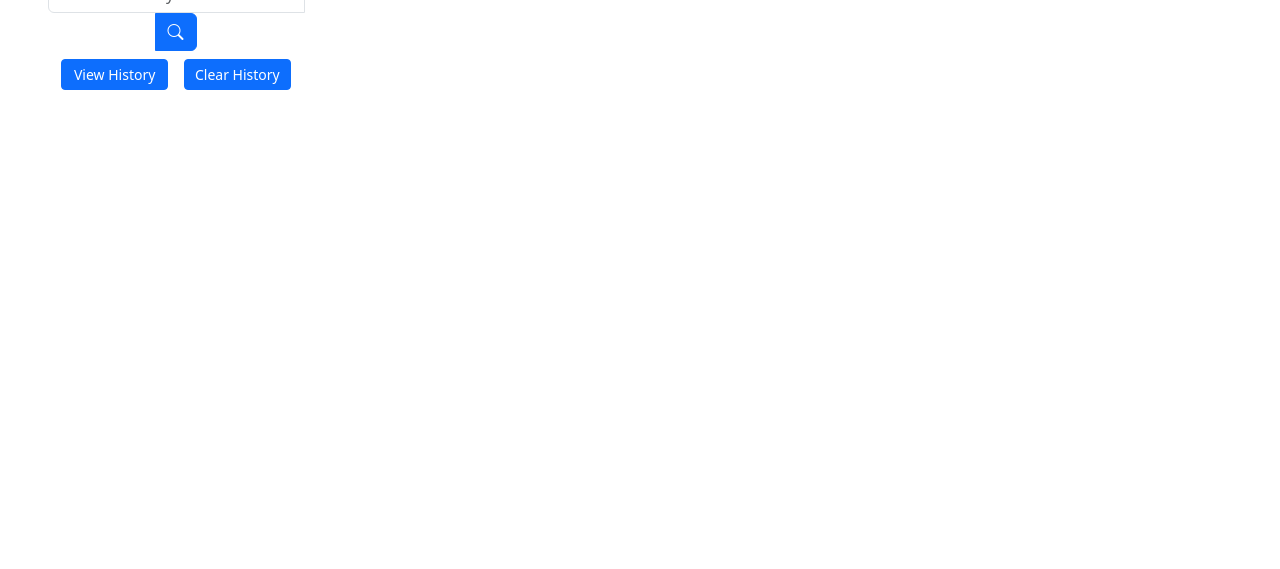
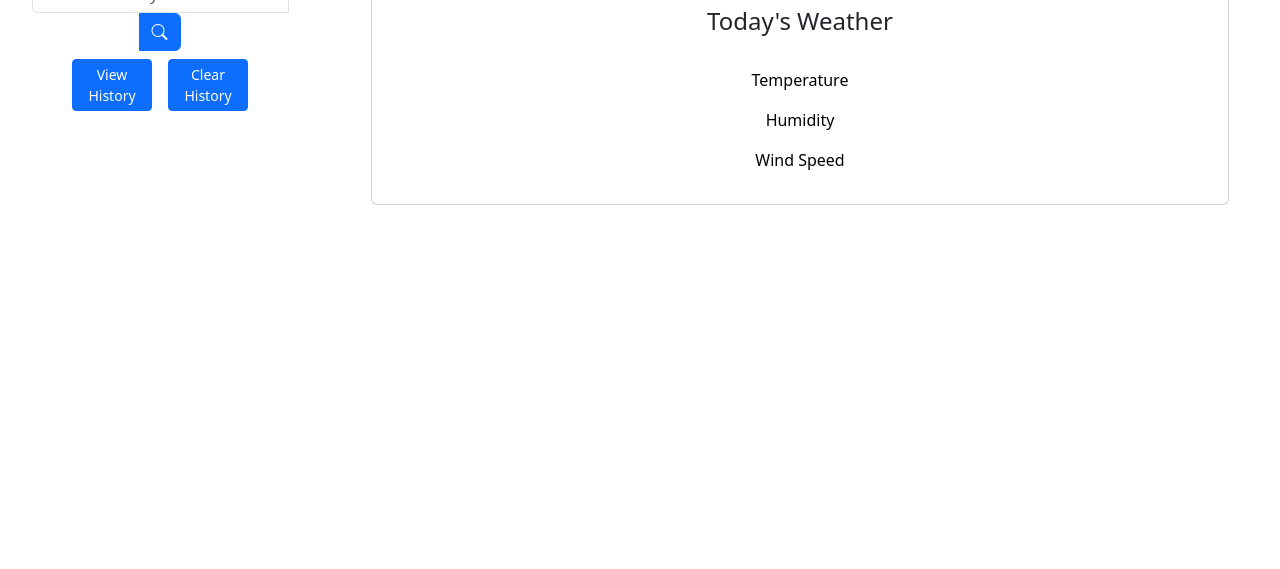
Before and after one commit to melissataylor1/Weather-411-API-Application, a plain HTML site: page index.html in a window 1280 px wide. Shown: the part 231-800 px from the top of the page. Drawn offline with nearby package versions, Linux system fonts and the light colour scheme.

Commit message:
added weawther card and sized it

```diff
--- a/assets/styles.css
+++ b/assets/styles.css
@@ -14,3 +14,7 @@ h1 {
     border-top-right-radius: 0;
     border-bottom-right-radius: 0;
 }
+
+p {
+    color:black;
+}
--- a/index.html
+++ b/index.html
@@ -2,15 +2,17 @@
 <html lang="en">
 
 <head>
-        <meta charset="UTF-8"/>
-        <meta name="viewport" content="width=device-width, initial-scale=1.0 shrink-to-fit=no"/>
+    <meta charset="UTF-8" />
+    <meta name="viewport" content="width=device-width, initial-scale=1.0 " />
     <title>Weather 4-11</title>
-        <link rel="stylesheet" href="assets/styles.css"/>
+    <link rel="stylesheet" href="assets/styles.css" />
     <!--Bootstrap icons-->
     <link rel="stylesheet" href="https://cdn.jsdelivr.net/npm/bootstrap-icons@1.10.3/font/bootstrap-icons.css">
     <!--Bootstrap-->
-        <link rel="stylesheet" href="https://cdn.jsdelivr.net/npm/bootstrap@5.3.0-alpha1/dist/css/bootstrap.min.css" integrity="sha384-GLhlTQ8iRABdZLl6O3oVMWSktQOp6b7In1Zl3/Jr59b6EGGoI1aFkw7cmDA6j6gD" crossorigin="anonymous">
-        <link  href="https://fonts.googleapis.com/css?family=Poppins:200i,300,400&display=swap" rel="stylesheet">  <!--Poppins-->
+    <link rel="stylesheet" href="https://cdn.jsdelivr.net/npm/bootstrap@5.3.0-alpha1/dist/css/bootstrap.min.css"
+        integrity="sha384-GLhlTQ8iRABdZLl6O3oVMWSktQOp6b7In1Zl3/Jr59b6EGGoI1aFkw7cmDA6j6gD" crossorigin="anonymous">
+    <link href="https://fonts.googleapis.com/css?family=Poppins:200i,300,400&display=swap" rel="stylesheet">
+    <!--Poppins-->
     <link href="https://fonts.googleapis.com/css2?family=Ubuntu:wght@500&display=swap" rel="stylesheet"> <!--Ubuntu-->
     <link href="https://fonts.googleapis.com/css2?family=Fugaz+One&display=swap" rel="stylesheet"> <!--Fugaz-->
 
@@ -24,14 +26,10 @@
         <h6>View today's weather, and a 5-day forecast</h6>
     </header>
 
-        <div class="container-fluid">
-            <section>
-                <!-- PSEUDO CODE-->
-                <!-- One side is earch bar with (clicklable) search history below -->
-
+    <div class="container-fluid ">
         <!-- search bar-->
-<div class="row">
-    <div class="col-3 m-3">
+        <div class="row justify-content-around">
+            <div class="col-3 mt-3">
                 <h5 class="text-center m-2">Search for a Town or City</h5>
                 <div class="input-group d-flex justify-content-center">
                     <div class="form-outline">
@@ -42,25 +40,40 @@
                     </button>
                 </div>
                 <div class="row d-flex justify-content-center">
-                  <button class="btn btn-primary m-2 btn-sm col-4" type="button" id="clearHistory">View History</button>
+                    <button class="btn btn-primary m-2 btn-sm col-3" type="button" id="clearHistory">View
+                        History</button>
 
-                    <button class="btn btn-primary m-2 btn-sm col-4" type="button" id="clearHistory">Clear History</button>
+                    <button class="btn btn-primary m-2 btn-sm col-3" type="button" id="clearHistory">Clear
+                        History</button>
                     <form id="history"></form>
                 </div>
             </div>
+
+            <!-- Current weather conditions -->
+            <div class="col-9 mt-3 ">
+                <div class="row justify-content-center">
+
+                        <div class="row text-center">
+                            <div id="current-weather" class="col-lg-11 card mx-auto">
+                                <h2 class="text-center m-2" id="city-name">City</h2>
+                                <div class="card-body my-auto">
+                                    <h4>Today's Weather</h4>
+                                    <img id="currentIcon" alt="">
+                                    <p id="temperature"> Temperature</p>
+                                    <p id="humidity"> Humidity</p>
+                                    <p id="windspeed">Wind Speed</p>
+                                </div>
+                            </div>
                        <!-- Other side is weather info for city -->
-
-            </section>
-
-            <section>
-                <!-- CHOSEN CITY WEATHER INFO -->
-                <!-- Today's info at top with name of city and image big -->
-                <!-- 5-day forecast below -->
-            </section>
+                </div>
+            </div>
+        </div>
     </div>
     <script src="assets/script.js"></script>
     <!--Bootstrap-->
-        <script src="https://cdn.jsdelivr.net/npm/bootstrap@5.3.0-alpha1/dist/js/bootstrap.bundle.min.js" integrity="sha384-w76AqPfDkMBDXo30jS1Sgez6pr3x5MlQ1ZAGC+nuZB+EYdgRZgiwxhTBTkF7CXvN" crossorigin="anonymous"></script>
+    <script src="https://cdn.jsdelivr.net/npm/bootstrap@5.3.0-alpha1/dist/js/bootstrap.bundle.min.js"
+        integrity="sha384-w76AqPfDkMBDXo30jS1Sgez6pr3x5MlQ1ZAGC+nuZB+EYdgRZgiwxhTBTkF7CXvN"
+        crossorigin="anonymous"></script>
 </body>
 
 </html>
```
Lines whose indentation alone changed are shown as unchanged.
